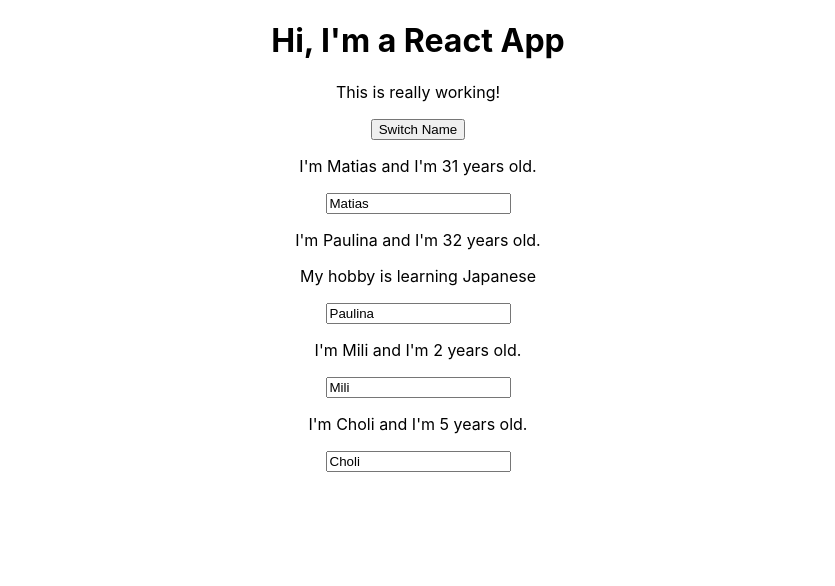
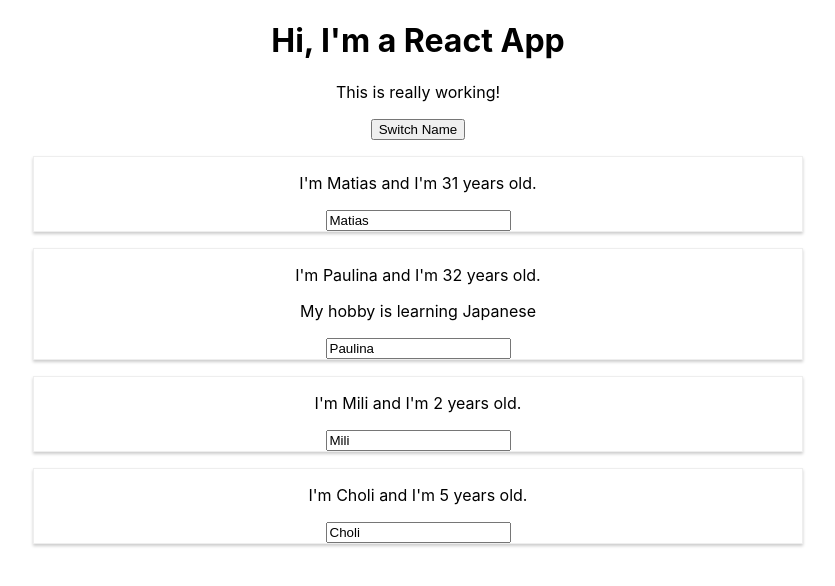
Before and after one commit to matotias/react-course, a React (Create React App) app: page / in a window 1280 px wide. Shown: the top 586 px of the page, without its empty margins (222-1057 px from the left). Built offline with nearby package versions, Linux system fonts and the light colour scheme.

Commit message:
feat: add css styling to person component

```diff
--- /dev/null
+++ b/src/Person/Person.css
@@ -0,0 +1,7 @@
+.Person {
+    width: 60%;
+    margin: 16px auto;
+    border: 1px solid #eeeeee;
+    box-shadow: 0 2px 3px #cccccc;
+    text-align: center;
+}
--- a/src/Person/Person.js
+++ b/src/Person/Person.js
@@ -1,7 +1,8 @@
 import React from 'react';
+import './Person.css';
 
 const person = (props) => ((
-    <div>
+    <div className="Person">
         <p onClick={props.click}>I'm {props.name} and I'm {props.age} years old.</p>
         <p>{props.children}</p>
         <input type="text" onChange={props.changed} value={props.name}/>
```
